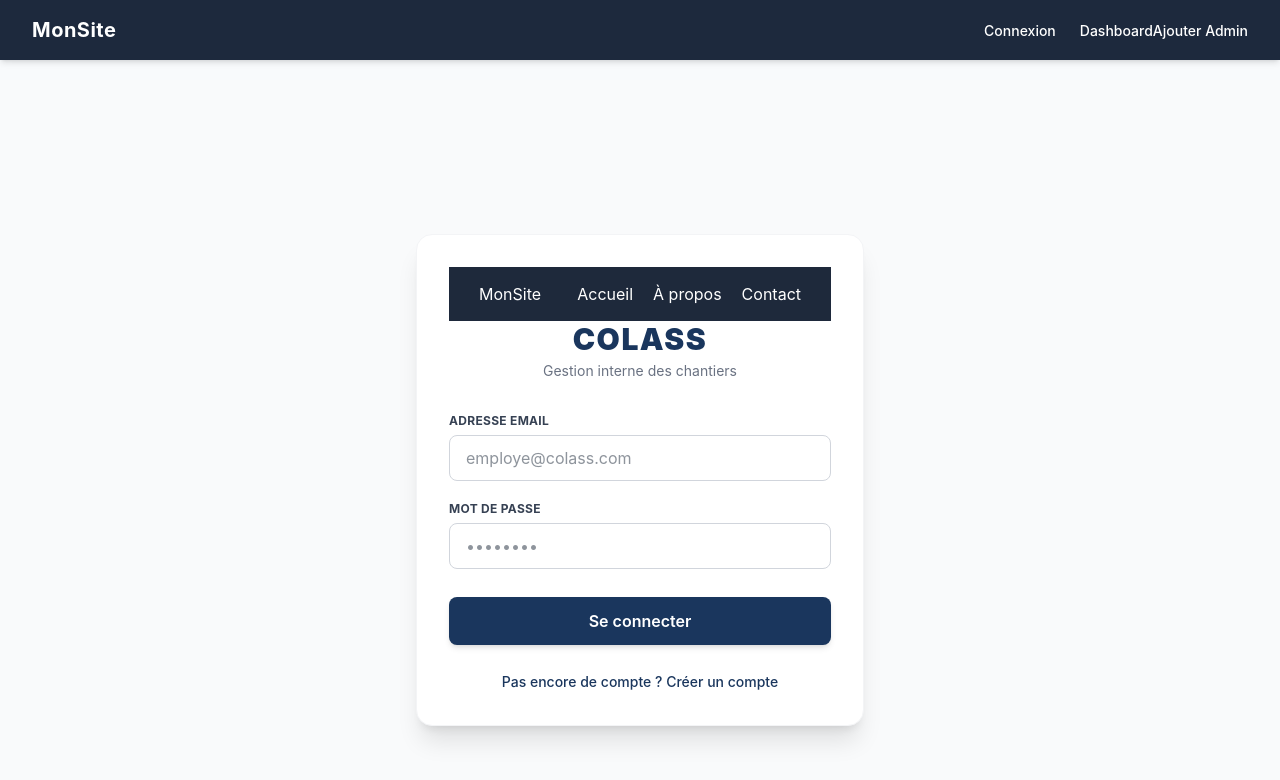
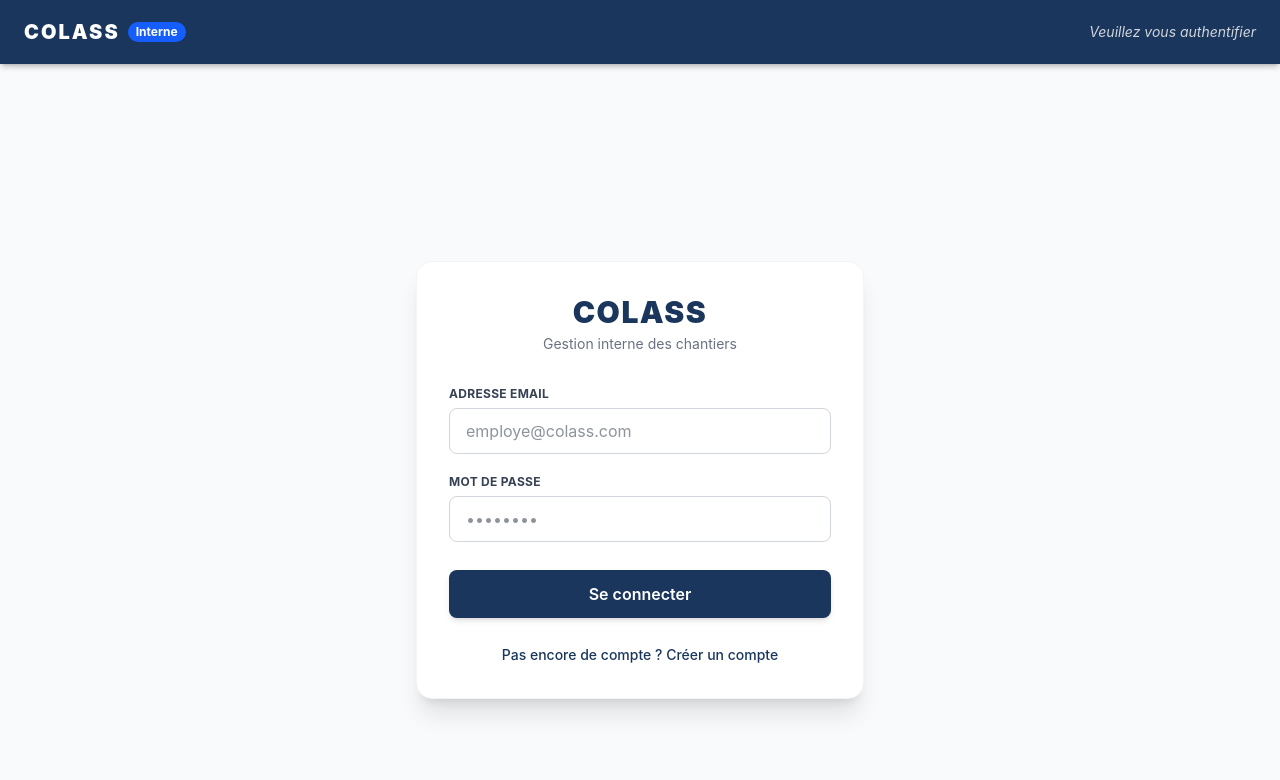
Before and after one commit to sitraka-22/profile_bas, a React (Vite) app: page / in a window 1280 px wide. Shown: the top 780 px of the page. Built offline with nearby package versions, Linux system fonts and the light colour scheme.

Commit message:
Administrateur securiser avec succes

```diff
--- a/src/App.tsx
+++ b/src/App.tsx
@@ -1,21 +1,70 @@
-import { BrowserRouter as Router, Routes, Route } from 'react-router-dom';
-import Navbar from './components/Navbar'; // Ajuste le chemin si nécessaire
+import { BrowserRouter as Router, Routes, Route, Navigate } from 'react-router-dom';
+import { useState, useEffect } from 'react';
+import Navbar from './formbuilder/navbar'; // Ajusté selon l'image (src/formbuilder/navbar.tsx)
 import Login from './page/Login';
 import Dashboard from './page/Dashboard';
 import AddAdminForm from './page/AjoutAdmin';
+import Register from './page/Register';
 
 function App() {
+  // État global pour savoir si l'administrateur est connecté
+  const [isAuthenticated, setIsAuthenticated] = useState<boolean>(false);
+
+  // Vérification initiale de la présence d'un token au chargement de l'application
+  useEffect(() => {
+    const token = localStorage.getItem('token');
+    if (token) {
+      setIsAuthenticated(true);
+    }
+  }, []);
+
+  // Fonction appelée par le composant Login après la réception réussie du JWT
+  const handleLoginSuccess = () => {
+    setIsAuthenticated(true);
+  };
+
+  // Fonction de déconnexion
+  const handleLogout = () => {
+    localStorage.removeItem('token');
+    setIsAuthenticated(false);
+  };
+
   return (
     <Router>
-      {/* La Navbar est fixe en haut et visible sur toutes les routes */}
-      <Navbar />
+      {/* Navbar dynamique : elle reçoit l'état de connexion et la fonction de déconnexion */}
+      <Navbar isAuthenticated={isAuthenticated} onLogout={handleLogout} />
 
-      {/* Conteneur principal avec une marge en haut pour ne pas être caché sous la Navbar */}
       <div className="pt-20 min-h-screen bg-slate-50">
         <Routes>
-          <Route path="/" element={<Login />} />
-          <Route path="/Dasshboard" element={<Dashboard />} />
-           <Route path="/AddAdminForm" element={<AddAdminForm />} />
+          {/* Si déjà connecté, redirige "/" directement vers le Dashboard */}
+          <Route
+            path="/"
+            element={
+              isAuthenticated ? (
+                <Navigate to="/dashboard" replace />
+              ) : (
+                <Login
+                  onLoginSuccess={handleLoginSuccess}
+                  onNavigateToRegister={() => window.location.href = '/register'}
+                />
+              )
+            }
+          />
+
+          {/* Route Dashboard (Orthographe corrigée en /dashboard) */}
+          <Route
+            path="/dashboard"
+            element={isAuthenticated ? <Dashboard /> : <Navigate to="/" replace />}
+          />
+
+          {/* Route d'ajout d'administrateur */}
+          <Route
+            path="/add-admin"
+            element={isAuthenticated ? <AddAdminForm /> : <Navigate to="/" replace />}
+          />
+
+          {/* Route Register de secours */}
+          <Route path="/register" element={<Register />} />
         </Routes>
       </div>
     </Router>
--- a/src/formbuilder/navbar.tsx
+++ b/src/formbuilder/navbar.tsx
@@ -1,55 +1,63 @@
- import React from "react";
+import React from 'react';
+import { Link, useNavigate } from 'react-router-dom';
 
-const Navbar = () => {
+interface NavbarProps {
+  isAuthenticated: boolean;
+  onLogout: () => void;
+}
+
+const Navbar: React.FC<NavbarProps> = ({ isAuthenticated, onLogout }) => {
+  const navigate = useNavigate();
+
+  const handleDisconnect = () => {
+    onLogout();
+    navigate('/'); // Redirection automatique vers le login après déconnexion
+  };
+
   return (
-    <nav
-      style={{
-        backgroundColor: "#1e293b",
-        padding: "15px 30px",
-        display: "flex",
-        justifyContent: "space-between",
-        alignItems: "center",
-        color: "white",
-      }}
-    >
-      <h2>MonSite</h2>
+    <nav className="fixed top-0 left-0 right-0 h-16 bg-[#1a365d] text-white shadow-md z-50 px-6 flex items-center justify-between font-sans">
+      {/* Logo / Titre du Projet */}
+      <div className="flex items-center gap-2">
+        <Link to={isAuthenticated ? "/dashboard" : "/"} className="text-xl font-black tracking-widest hover:text-blue-200 transition-colors">
+          COLASS
+        </Link>
+        <span className="hidden sm:inline-block text-xs bg-blue-600 text-white px-2 py-0.5 rounded-full font-bold">
+          Interne
+        </span>
+      </div>
 
-      <ul
-        style={{
-          display: "flex",
-          listStyle: "none",
-          gap: "20px",
-          margin: 0,
-          padding: 0,
-        }}
-      >
-        <li>
-          <a
-            href="#"
-            style={{ color: "white", textDecoration: "none" }}
-          >
-            Accueil
-          </a>
-        </li>
+      {/* Liens de navigation conditionnels */}
+      <div className="flex items-center gap-6">
+        {isAuthenticated ? (
+          <>
+            <Link
+              to="/dashboard"
+              className="text-sm font-semibold hover:text-blue-200 transition-colors"
+            >
+              Tableau de bord
+            </Link>
 
-        <li>
-          <a
-            href="#"
-            style={{ color: "white", textDecoration: "none" }}
-          >
-            À propos
-          </a>
-        </li>
+            <Link
+              to="/add-admin"
+              className="text-sm font-semibold hover:text-blue-200 transition-colors bg-[#2b6cb0] px-3 py-1.5 rounded-lg shadow-sm"
+            >
+              + Nouvel Admin
+            </Link>
 
-        <li>
-          <a
-            href="#"
-            style={{ color: "white", textDecoration: "none" }}
-          >
-            Contact
-          </a>
-        </li>
-      </ul>
+            {/* Bouton de déconnexion */}
+            <button
+              onClick={handleDisconnect}
+              className="text-sm font-bold bg-red-600 hover:bg-red-700 text-white px-4 py-1.5 rounded-lg transition-colors cursor-pointer shadow-sm"
+            >
+              Déconnexion
+            </button>
+          </>
+        ) : (
+          <span className="text-sm text-gray-300 italic">
+            Veuillez vous authentifier
+          </span>
+        )}
+      </div>
     </nav>
   );
 };
--- a/src/page/Login.tsx
+++ b/src/page/Login.tsx
@@ -1,4 +1,4 @@
-import { useState, type ChangeEvent } from 'react';
+import { useState, type FormEvent } from 'react';
 import api from '../service/api';
 import Navbar from "../formbuilder/navbar"
 interface LoginProps {
@@ -12,7 +12,7 @@ export default function Login({ onLoginSuccess, onNavigateToRegister }: LoginPro
   const [error, setError] = useState('');
   const [isLoading, setIsLoading] = useState(false);
 
-  const handleSubmit = async (e: ChangeEvent) => {
+  const handleSubmit = async (e: FormEvent<HTMLFormElement>) => {
     e.preventDefault();
     setError('');
     setIsLoading(true);
```
Also changed, not shown: src/page/AjoutAdmin.tsx (+34 -24 lines).
